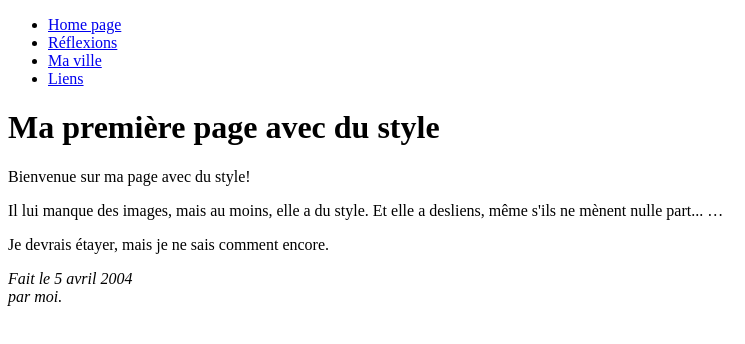
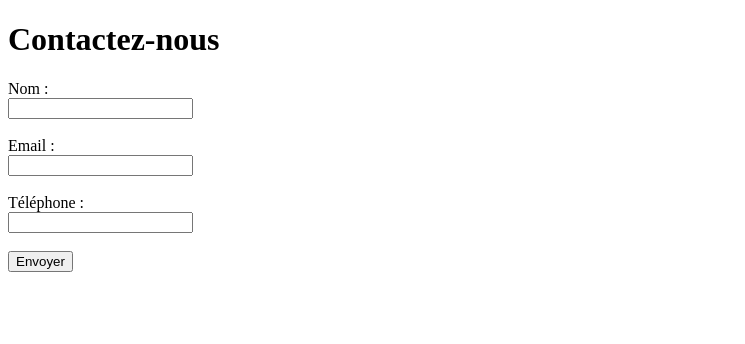
Before and after one commit to SansikaG/Turgot, a plain HTML site: page contact.html in a window 1280 px wide. Shown: the whole page, without its empty margins (0-745 px from the left). Drawn offline with Linux system fonts and the light colour scheme.

Commit message:
Update contact.html

```diff
--- a/contact.html
+++ b/contact.html
@@ -1,32 +1,23 @@
-<!DOCTYPE html PUBLIC "-//W3C//DTD HTML 4.01//EN">
-<html>
+<!DOCTYPE html>
+<html lang="fr">
 <head>
-  <title>Ma première page avec du style</title>
+  <meta charset="UTF-8" />
+  <title>Contact - Sephora</title>
 </head>
+<body>
+  <h1>Contactez-nous</h1>
 
-<body>
+  <form>
+    Nom : <br />
+    <input type="text" name="name" /><br /><br />
 
-<!-- Menu de navigation du site -->
-<ul class="navbar">
-  <li><a href="index.html">Home page</a>
-  <li><a href="reflexions.html">Réflexions</a>
-  <li><a href="ville.html">Ma ville</a>
-  <li><a href="liens.html">Liens</a>
-</ul>
+    Email : <br />
+    <input type="email" name="email" /><br /><br />
 
-<!-- Contenu principal -->
-<h1>Ma première page avec du style</h1>
+    Téléphone : <br />
+    <input type="tel" name="phone" /><br /><br />
 
-<p>Bienvenue sur ma page avec du style!
-
-<p>Il lui manque des images, mais au moins, elle a du style. Et elle a desliens, même s'ils ne mènent nulle part...
-&hellip;
-
-<p>Je devrais étayer, mais je ne sais comment encore.
-
-<!-- Signer et dater la page, c'est une question de politesse! -->
-<address>Fait le 5 avril 2004<br>
-  par moi.</address>
-
+    <button type="button" onclick="alert('Merci pour votre message !')">Envoyer</button>
+  </form>
 </body>
 </html>
```
